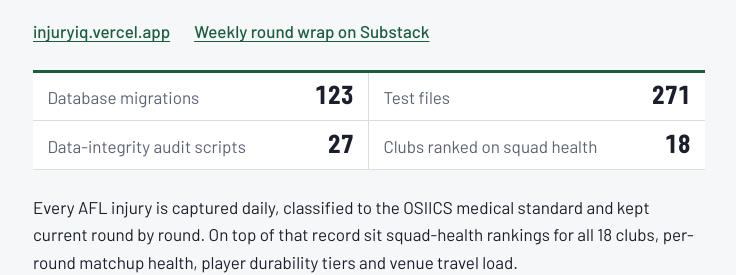
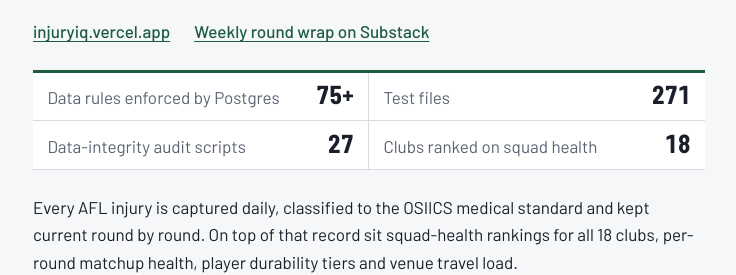
Before and after one commit to travisjwarren/travisjwarren.github.io, a Jekyll site: the page built from index.html, in a window 1280 px wide and 900 px high, scrolled down 531 px. Shown: the part 182-457 px from the top of the window, without its empty margins (271-1007 px from the left). Built offline with Jekyll 4.4.1, drawn with Linux system fonts in a browser that asks for light colours.

Commit message:
Swap InjuryIQ migrations stat for database-enforced rules
'Database migrations 123' becomes 'Data rules enforced by Postgres 75+',
which says more about keeping the data under control. Counted from
InjuryIQ's migrations: 55 CHECK constraints, 7 partial unique indexes
and 20 triggers still in force, less 3 housekeeping triggers, gives 79.
Shown as 75+ because the count is parsed from migration files rather
than read from the live database.

Co-Authored-By: Claude Opus 5.5 <noreply@anthropic.com>
Claude-Session: https://claude.ai/code/session_01JnBscBsGZRuskxZXfHcf1j

```diff
--- a/_data/projects.yml
+++ b/_data/projects.yml
@@ -21,8 +21,8 @@
     - Row-level security on every public table, rate limiting on public endpoints and structured logging throughout.
   stack: [Next.js 16, React 19, TypeScript, Supabase Postgres, Drizzle ORM, Tailwind CSS, Vitest, Python, Vercel]
   stats:
-    - label: Database migrations
-      value: "123"
+    - label: Data rules enforced by Postgres
+      value: "75+"
     - label: Test files
       value: "271"
     - label: Data-integrity audit scripts
```
